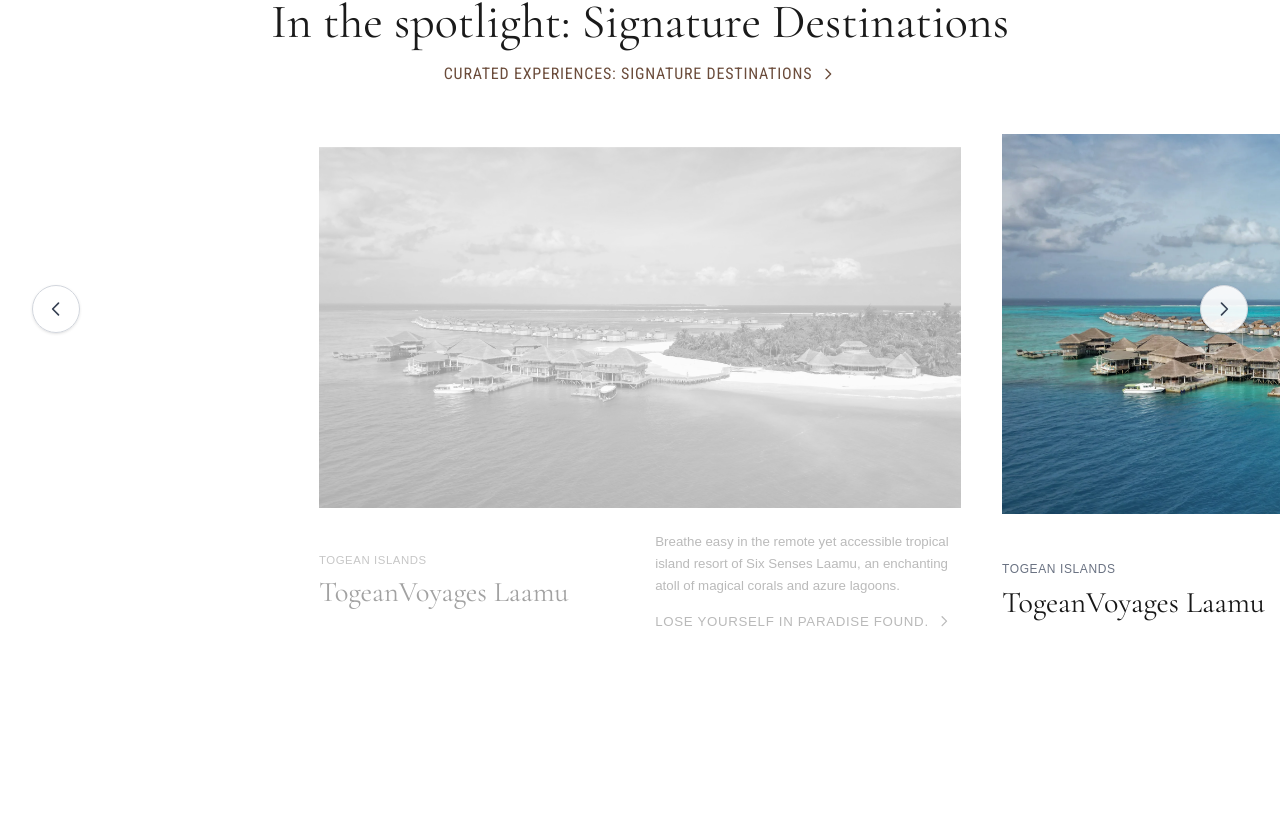
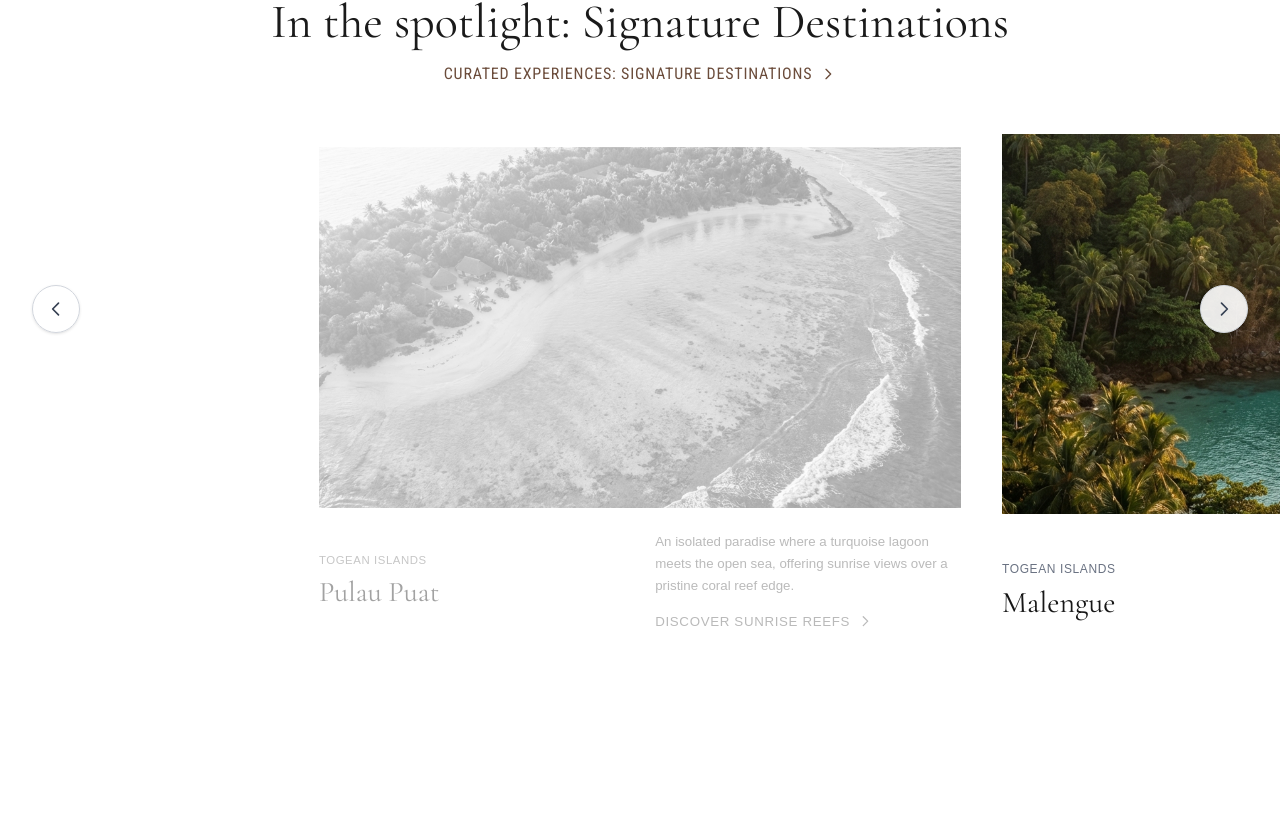
Before and after one commit to AhmadDzulfikar/togean-voyage, a Next.js app: page / in a window 1280 px wide. Shown: the part 636-1463 px from the top of the page. Built offline with nearby package versions, Linux system fonts and the light colour scheme.

Commit message:
fix(destinations): point homepage link to /destinations, add navbar/footer to destinations page, and replace carousel dummy cards with 5 real destinations

```diff
--- a/src/app/destinations/[slug]/page.tsx
+++ b/src/app/destinations/[slug]/page.tsx
@@ -4,6 +4,8 @@ import Image from "next/image";
 import Link from "next/link";
 import { notFound } from "next/navigation";
 import { use } from "react";
+import Navbar from "@/components/Navbar";
+import FooterSection from "@/components/FooterSection";
 import { destinations } from "@/data/destinations";
 
 export default function DestinationDetailPage({ params }: { params: Promise<{ slug: string }> }) {
@@ -15,6 +17,8 @@ export default function DestinationDetailPage({ params }: { params: Promise<{ sl
     }
 
     return (
+        <>
+            <Navbar />
             <main className="bg-white min-h-screen pt-24 pb-20 md:pt-32 md:pb-24">
                 <div className="mx-auto px-4 md:px-8 max-w-[1024px]">
                     {/* Back Link */}
@@ -59,5 +63,7 @@ export default function DestinationDetailPage({ params }: { params: Promise<{ sl
                     </div>
                 </div>
             </main>
+            <FooterSection />
+        </>
     );
 }
--- a/src/app/destinations/page.tsx
+++ b/src/app/destinations/page.tsx
@@ -2,10 +2,14 @@
 
 import Image from "next/image";
 import Link from "next/link";
+import Navbar from "@/components/Navbar";
+import FooterSection from "@/components/FooterSection";
 import { destinations } from "@/data/destinations";
 
 export default function DestinationsPage() {
     return (
+        <>
+            <Navbar />
             <main className="bg-white min-h-screen pt-24 pb-20 md:pt-32 md:pb-24">
                 <div className="mx-auto px-4 md:px-8 max-w-[1280px]">
                     {/* Header */}
@@ -73,5 +77,7 @@ export default function DestinationsPage() {
                     </div>
                 </div>
             </main>
+            <FooterSection />
+        </>
     );
 }
--- a/src/components/SpotlightCarousel.tsx
+++ b/src/components/SpotlightCarousel.tsx
@@ -4,54 +4,27 @@ import Image from "next/image";
 import Link from "next/link";
 import { useCallback, useEffect, useRef, useState } from "react";
 
+import { destinations } from "@/data/destinations";
+
 // Carousel slide data
-const slides = [
-    {
-        id: 1,
-        image: "/gambarsatu.webp",
-        title: "TogeanVoyages Laamu",
-        description:
-            "Breathe easy in the remote yet accessible tropical island resort of Six Senses Laamu, an enchanting atoll of magical corals and azure lagoons.",
-        actionText: "Lose yourself in paradise found.",
-        actionHref: "/voyages/laamu",
-    },
-    {
-        id: 2,
-        image: "/gambardua.webp",
-        title: "TogeanVoyages Laamu",
-        description:
-            "Breathe easy in the remote yet accessible tropical island resort of Six Senses Laamu, an enchanting atoll of magical corals and azure lagoons.",
-        actionText: "Lose yourself in paradise found.",
-        actionHref: "/voyages/laamu",
-    },
-    {
-        id: 3,
-        image: "/gambartiga.webp",
-        title: "TogeanVoyages Laamu",
-        description:
-            "Breathe easy in the remote yet accessible tropical island resort of Six Senses Laamu, an enchanting atoll of magical corals and azure lagoons.",
-        actionText: "Lose yourself in paradise found.",
-        actionHref: "/voyages/laamu",
-    },
-    {
-        id: 4,
-        image: "/gambarempat.webp",
-        title: "TogeanVoyages Laamu",
-        description:
-            "Breathe easy in the remote yet accessible tropical island resort of Six Senses Laamu, an enchanting atoll of magical corals and azure lagoons.",
-        actionText: "Lose yourself in paradise found.",
-        actionHref: "/voyages/laamu",
-    },
-    {
-        id: 5,
-        image: "/gambarlima.webp",
-        title: "TogeanVoyages Laamu",
-        description:
-            "Breathe easy in the remote yet accessible tropical island resort of Six Senses Laamu, an enchanting atoll of magical corals and azure lagoons.",
-        actionText: "Lose yourself in paradise found.",
-        actionHref: "/voyages/laamu",
-    },
-];
+const slides = destinations.slice(0, 5).map((dest, index) => {
+    const ctas = [
+        "Discover sunrise reefs",
+        "Drift into calm bays",
+        "Explore reef gardens",
+        "Witness volcanic dawn",
+        "Find golden solitude"
+    ];
+
+    return {
+        id: index + 1,
+        image: dest.image,
+        title: dest.name,
+        description: dest.description,
+        actionText: ctas[index],
+        actionHref: `/destinations/${dest.slug}`,
+    };
+});
 
 // Easing function for smooth animation
 const easeInOutCubic = (t: number): number =>
@@ -175,7 +148,7 @@ export default function SpotlightCarousel() {
                     In the spotlight: Signature Destinations
                 </h2>
                 <Link
-                    href="/voyages"
+                    href="/destinations"
                     className="spotlight-carousel__subheading inline-flex items-center gap-2 text-sm md:text-base uppercase tracking-wider text-[#6b4c3b] hover:text-[#4a3429] transition-colors group"
                 >
                     <span className="group-hover:underline underline-offset-4">
```
Lines whose indentation alone changed are shown as unchanged.
